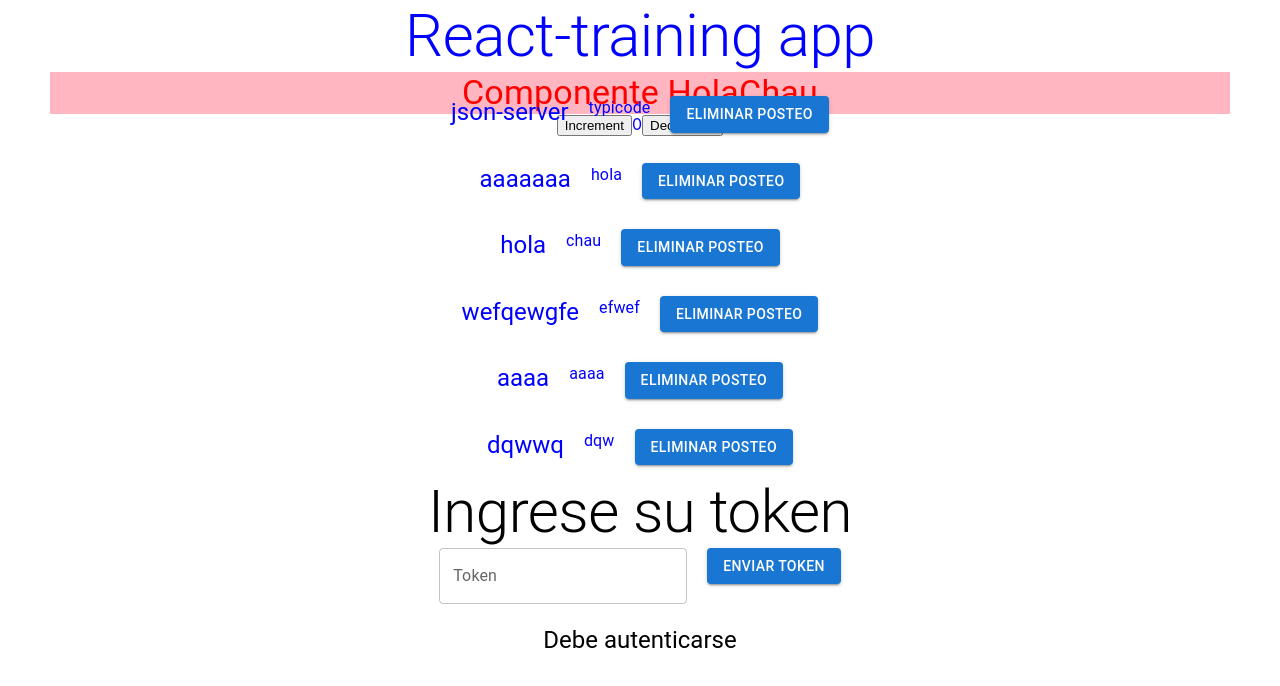
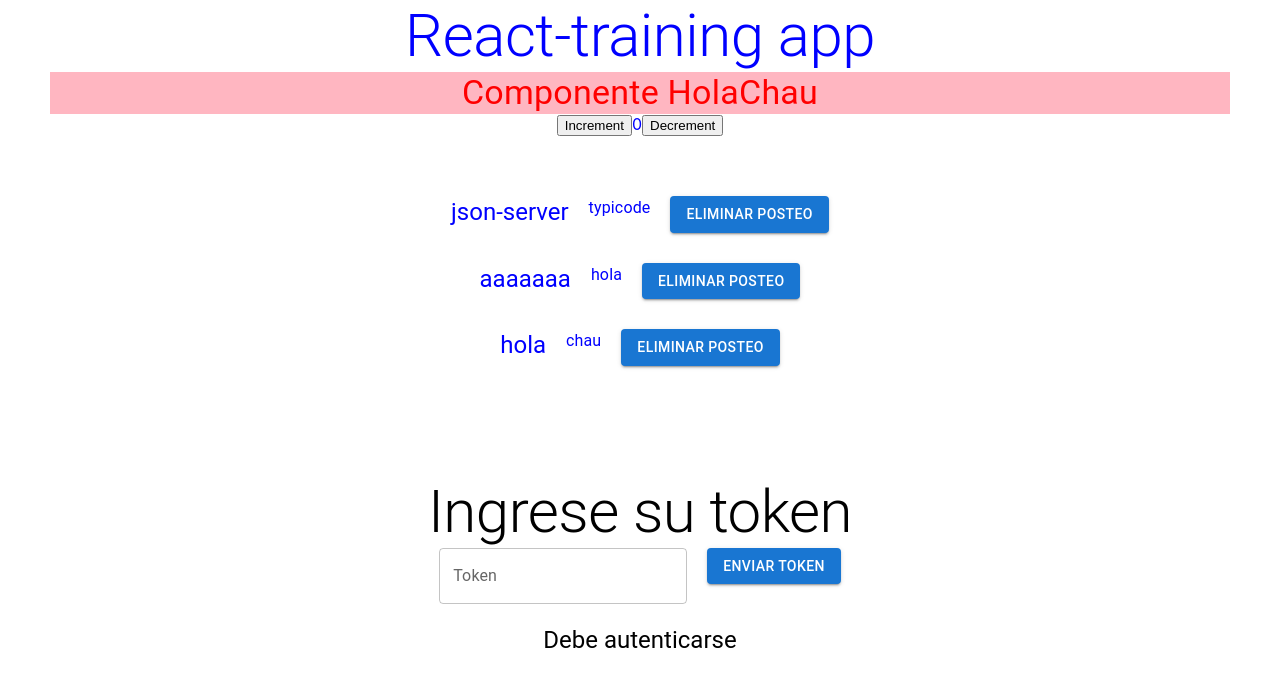
Before and after one commit to frcachon/practicando-react, a React (Create React App) app: page / in a window 1280 px wide. Shown: the top 686 px of the page. Built offline with nearby package versions, Linux system fonts and the light colour scheme; data requests are answered from the project's data file.

Commit message:
small changes

```diff
--- a/db.json
+++ b/db.json
@@ -14,21 +14,6 @@
       "id": "5616e1ab-5f55-4aa2-bc5c-5e9883b4e586",
       "title": "hola",
       "author": "chau"
-    },
-    {
-      "id": "ba87b705-5f12-43d4-a113-e2397703dfeb",
-      "title": "wefqewgfe",
-      "author": "efwef"
-    },
-    {
-      "id": "85d1a936-de00-4330-affa-622a5105d2bf",
-      "title": "aaaa",
-      "author": "aaaa"
-    },
-    {
-      "id": "47eb62d1-4130-493c-adf1-e80fc392b1d4",
-      "title": "dqwwq",
-      "author": "dqw"
     }
   ],
   "comments": [
--- a/public/index.html
+++ b/public/index.html
@@ -24,7 +24,7 @@
       work correctly both with client-side routing and a non-root public URL.
       Learn how to configure a non-root public URL by running `npm run build`.
     -->
-    <title>React App</title>
+    <title>Practicando React</title>
   </head>
   <body>
     <noscript>You need to enable JavaScript to run this app.</noscript>
```
